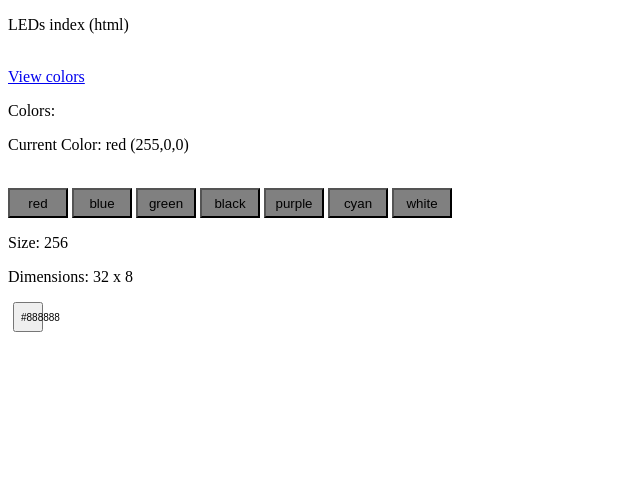
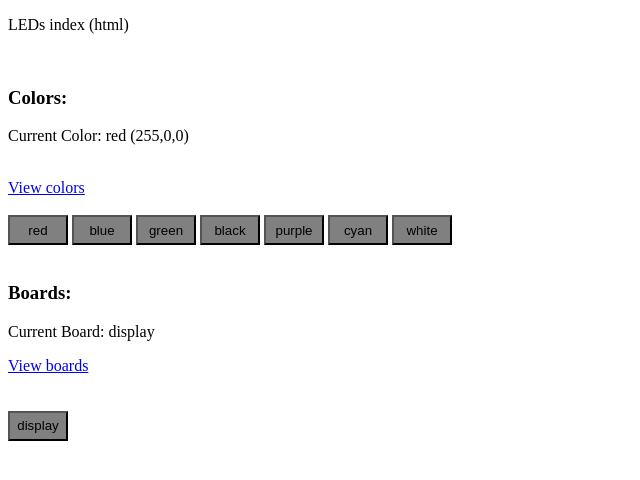
Before and after one commit to alyoshenka/DjangoSite, a Django app: template leds/templates/leds/index.html in a window 1280 px wide. Shown: the top 480 px of the page, without its empty margins (0-640 px from the left). Run offline with Django 3.2, Linux system fonts and the light colour scheme; data comes from the database, SQL or seed files in the repository; both versions use the stored data as it was after the commit; the template is opened without the code that fills it: values that come from a table or form of the project are taken from there, most other values are stand-ins (such as "Sample title", 1, 10 or a date in 2020).

Commit message:
board display framework

```diff
--- a/leds/models.py
+++ b/leds/models.py
@@ -43,7 +43,7 @@ class Board(models.Model):
         return self.label
 
     def json(self):
-        dat = serializers.serialize("json", self)
+        dat = serializers.serialize("json", [self])
         return dat
 
     def show_leds(self):
--- a/leds/static/leds/style.css
+++ b/leds/static/leds/style.css
@@ -1,6 +1,10 @@
 :root{
     --button-size: 30px;
     --button-margin: 5px;
+}
+
+form.led {
+    display: inline;
 }
 
 button.led {
@@ -12,13 +16,15 @@ button.led {
     font-size: 10px;
 }
 
-form.led {
-    display: inline;
-}
-
 button.color {
     background-color: gray;
     width: 60px;
     height: 30px;
     color: var(--color);
 }
+
+button.board {
+    background-color: gray;
+    width: 60px;
+    height: 30px;
+}
--- a/leds/templates/leds/board.html
+++ b/leds/templates/leds/board.html
@@ -1,5 +1,5 @@
 
-
+<h3>Board: {{ board.label }}</h3>
 <p>Size: {{ board.size }}</p>
 <p>Dimensions: {{ board.width }} x {{ board.height }}</p>
 
--- /dev/null
+++ b/leds/templates/leds/board_preview.html
@@ -0,0 +1,11 @@
+
+<h3>Boards:</h3>
+<p>Current Board: {{ current_board }}</p>
+<a href='boards/'>View boards</a><br>
+<br><br>
+
+{% for board in boards %}
+<form class='led' action='boardClick/{{ board.label }}/' method='GET'>
+    <button class='board' type='submit'>{{ board.label }}</button>
+</form>
+{% endfor %}
--- a/leds/templates/leds/colors.html
+++ b/leds/templates/leds/color_preview.html
@@ -1,10 +1,8 @@
+
+<h3>Colors:</h3>
+<p>Current Color: {{ current_color }}</p>
 <br>
-
-<a href='colors/'>View colors</a>
-
-<br>
-<p>Colors:</p>
-<p>Current Color: {{ current_color }}</p>
+<a href='colors/'>View colors</a><br>
 <br>
 
 {% for color in colors %}
@@ -13,4 +11,3 @@
         this, '{{ color.json }}')">{{ color.label }}</button>
 </form>
 {% endfor %}
-<br>
--- a/leds/templates/leds/index.html
+++ b/leds/templates/leds/index.html
@@ -3,15 +3,16 @@
 
     <p>LEDs index (html)</p>
 
+    <br>
+    {% block colors %}
+        {% include "leds/color_preview.html" %}
+    {% endblock %}
+    <br>
 
-
-    {% block colors %}
-        {% include "leds/colors.html" %}
+    <br>
+    {% block boards %}
+        {% include "leds/board_preview.html" %}
     {% endblock %}
-
-
-    {% block board %}
-        {% include "leds/board.html" %}
-    {% endblock %}
+    <br>
 
 {% endblock %}
--- a/leds/urls.py
+++ b/leds/urls.py
@@ -7,9 +7,12 @@ app_name = 'leds'
 urlpatterns = [
     path('', views.index, name='index'),
     path('colors/', views.all_colors, name='all_colors'),
+    path('boards/', views.all_boards, name='all_boards'),
 
     path('colors/<color_name>/', views.color, name='color'),
+    path('boards/<board_label>/', views.board, name='board'),
 
     path('LED_click/<int:led_index>/', views.LED_click, name='LED_click'),
-    path('colorClick/<color_label>/', views.color_click, name='color_click')
+    path('colorClick/<color_label>/', views.color_click, name='color_click'),
+    path('boardClick/<board_label>/', views.board_click, name='board_click')
 ]
```
Also changed, not shown: leds/templates/leds/all_boards.html (added, +7 -0 lines), leds/views.py (+61 -16 lines), db.sqlite3.
